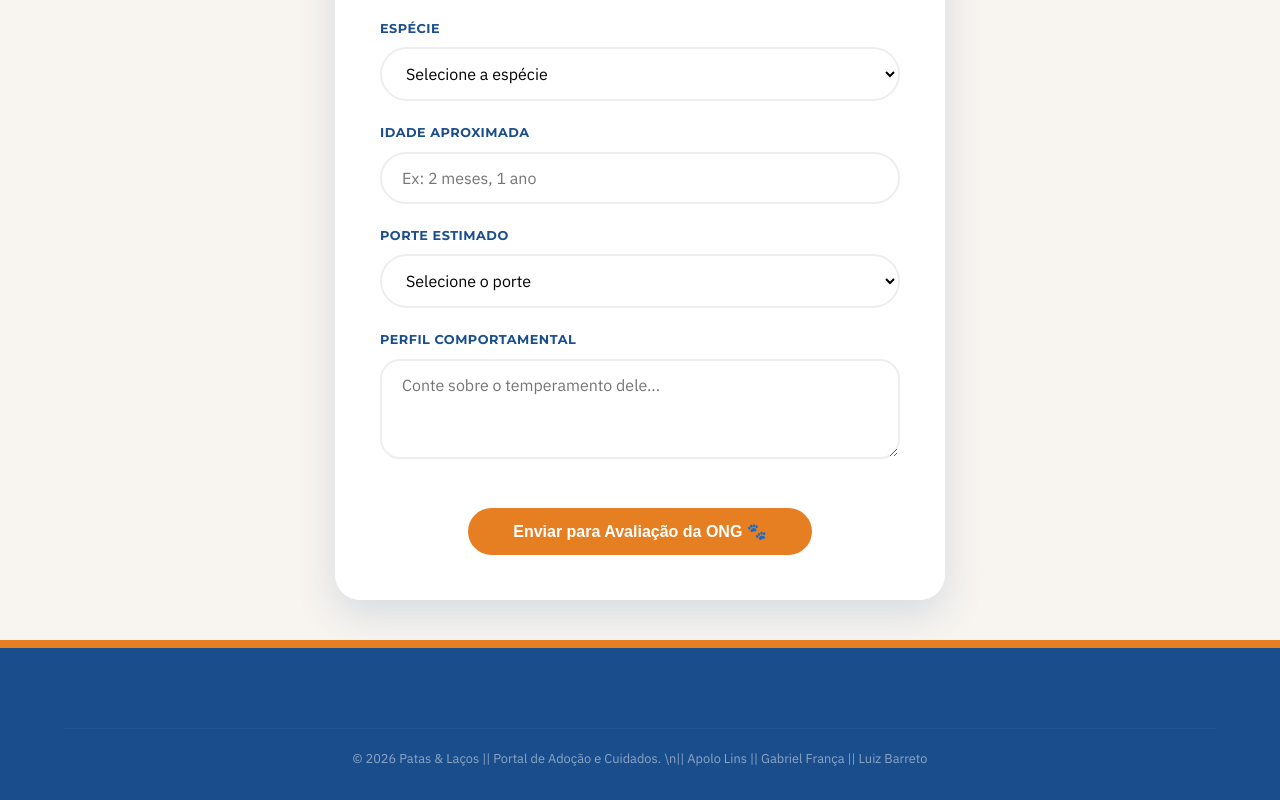
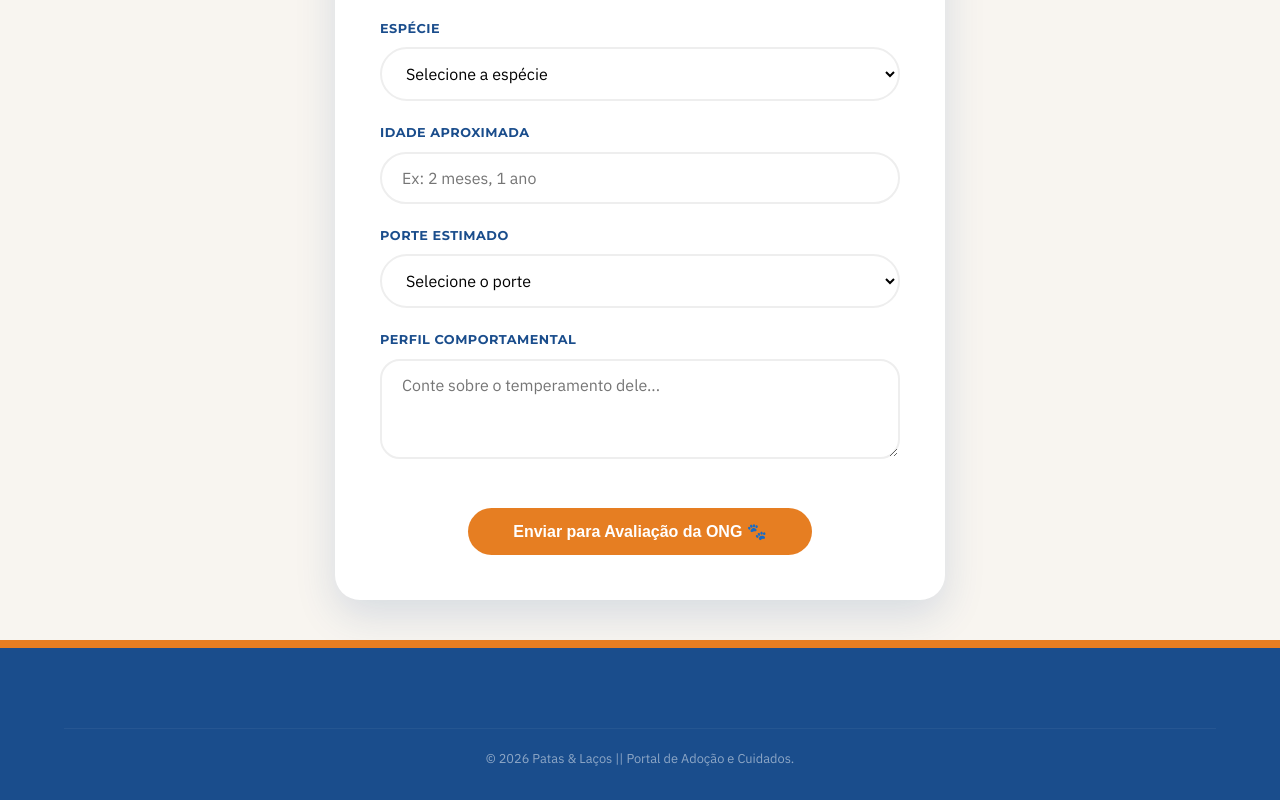
Before and after one commit to ApoloLins/patas-e-lacos, a website: page doar.html in a window 1280 px wide. Shown: the part 388-1188 px from the top of the page. Drawn offline with Linux system fonts and the light colour scheme.

Commit message:
Update doar.html

```diff
--- a/doar.html
+++ b/doar.html
@@ -87,7 +87,7 @@
 <footer class="main-footer">
     <div class="footer-content">
         <div class="footer-bottom">
-            <p>&copy; 2026 Patas & Laços || Portal de Adoção e Cuidados. \n|| Apolo Lins || Gabriel França || Luiz Barreto</p>
+            <p>&copy; 2026 Patas & Laços || Portal de Adoção e Cuidados.</p>
         </div>
     </div>
 </footer>
```
